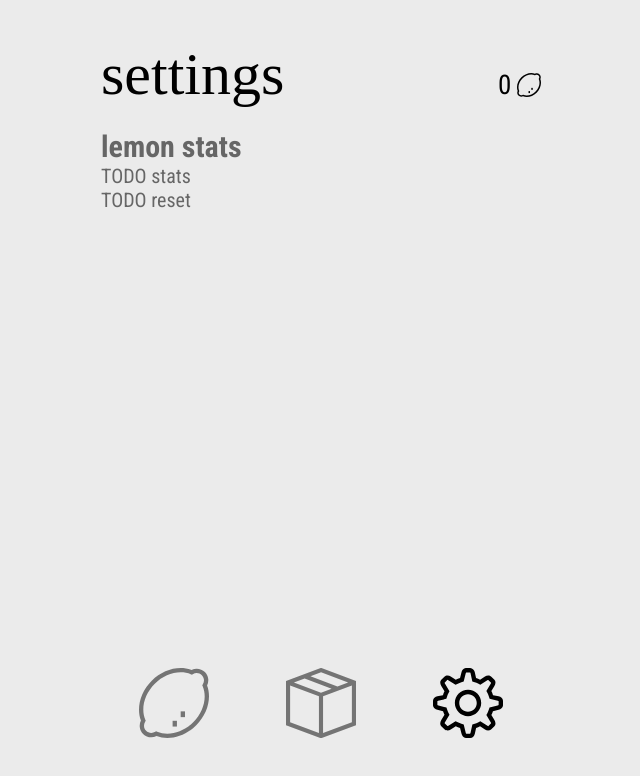
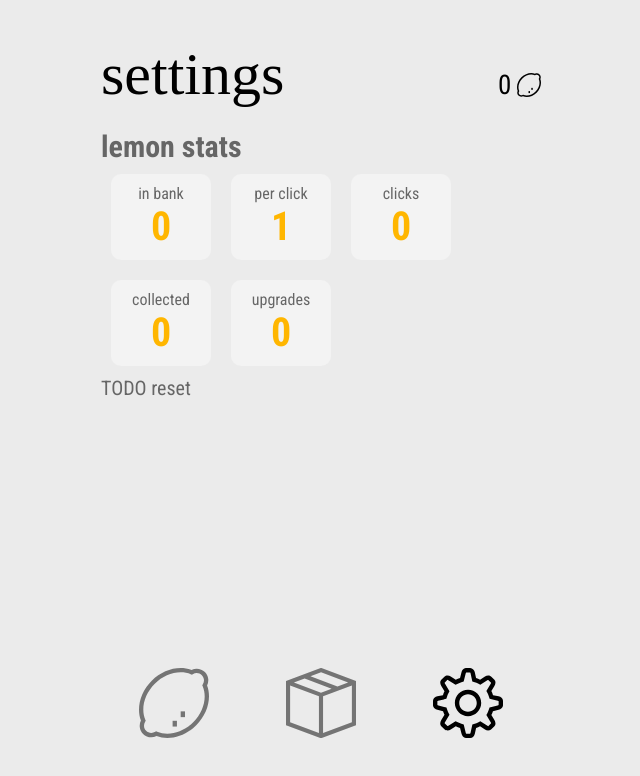
Before and after one commit to AntonNaletski/BubbleClicker, a React (Vite) app: page /settings in a window 1280 px wide. Shown: the top 776 px of the page, without its empty margins (319-959 px from the left). Built offline with nearby package versions, Linux system fonts and the light colour scheme; a web font is replaced by a local one.

Commit message:
lisää tilastoarvojen tulostuksen

```diff
--- a/src/App.jsx
+++ b/src/App.jsx
@@ -18,12 +18,18 @@
   const [storeitems, setStoreitems] = useState(items);
 
   // Luodaan tilamuuttuja, johon tallennetaan pelin laskennalliset tiedot.
-  const [stats, setStats] = useState({
+  // Esitellään pelin laskennalliset alkuarvot.
+  const initialstats = {
     clicks: 0,
     balance: 0,
     increase: 1,
     itemstobuy: 0,
-  });
+    upgrades: 0,
+    collected: 0,
+  };
+
+  // Luodaan tilamuuttuja, johon tallennetaan pelin laskennalliset tiedot.
+  const [stats, setStats] = useState(initialstats);
 
   const handleClick = () => {
     // Tehdään kopio stats-tilamuuttujasta.
@@ -35,6 +41,8 @@
     newstats.balance = round(newstats.balance + newstats.increase, 1);
     // Lasketaan ostettavissa olevien tuotteiden lukumäärä.
     newstats.itemstobuy = countBuyableItems(storeitems, newstats.balance);
+    // Kasvatetaan kerättyjen sitruunoiden kokonausmäärää.
+    newstats.collected = round(newstats.collected + newstats.increase, 1);
 
     setStats(newstats);
   };
--- /dev/null
+++ b/src/components/Stat.jsx
@@ -0,0 +1,12 @@
+import shortenNumber from "../utils/shortenNumber";
+
+function Stat(props) {
+  return (
+    <div className="stat">
+      <h3>{props.title}</h3>
+      <p>{shortenNumber(props.value)}</p>
+    </div>
+  );
+}
+
+export default Stat;
--- a/src/pages/Settings.jsx
+++ b/src/pages/Settings.jsx
@@ -1,3 +1,4 @@
+import Stat from "../components/Stat";
 import Header from "../components/Header";
 
 function Settings(props) {
@@ -7,7 +8,14 @@
       <div className="scrollbox">
         <div className="settings">
           <h2>lemon stats</h2>
-          <div>TODO stats</div>
+          <div>
+            {" "}
+            <Stat title="in bank" value={props.stats.balance} />
+            <Stat title="per click" value={props.stats.increase} />
+            <Stat title="clicks" value={props.stats.clicks} />
+            <Stat title="collected" value={props.stats.collected} />
+            <Stat title="upgrades" value={props.stats.upgrades} />
+          </div>
         </div>
         TODO reset
       </div>
```
